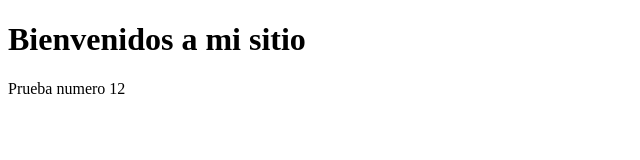
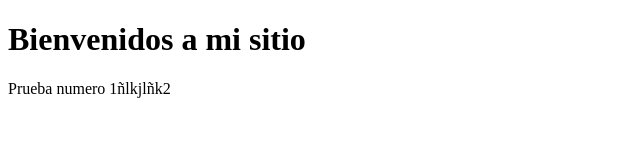
Before and after one commit to sergio-pablo-serrano/iaw_cicd, a plain HTML site: page index.html in a window 1280 px wide. Shown: the full height of the page, 0-640 px from the left. Drawn offline with Linux system fonts and the light colour scheme.

Commit message:
mensaje que queráis

```diff
--- a/index.html
+++ b/index.html
@@ -7,6 +7,6 @@
 </head>
 <body>
     <h1>Bienvenidos a mi sitio</h1>
-    <p>Prueba numero 12</p>
+    <p>Prueba numero 1ñlkjlñk2</p>
 </body>
 </html>
```
